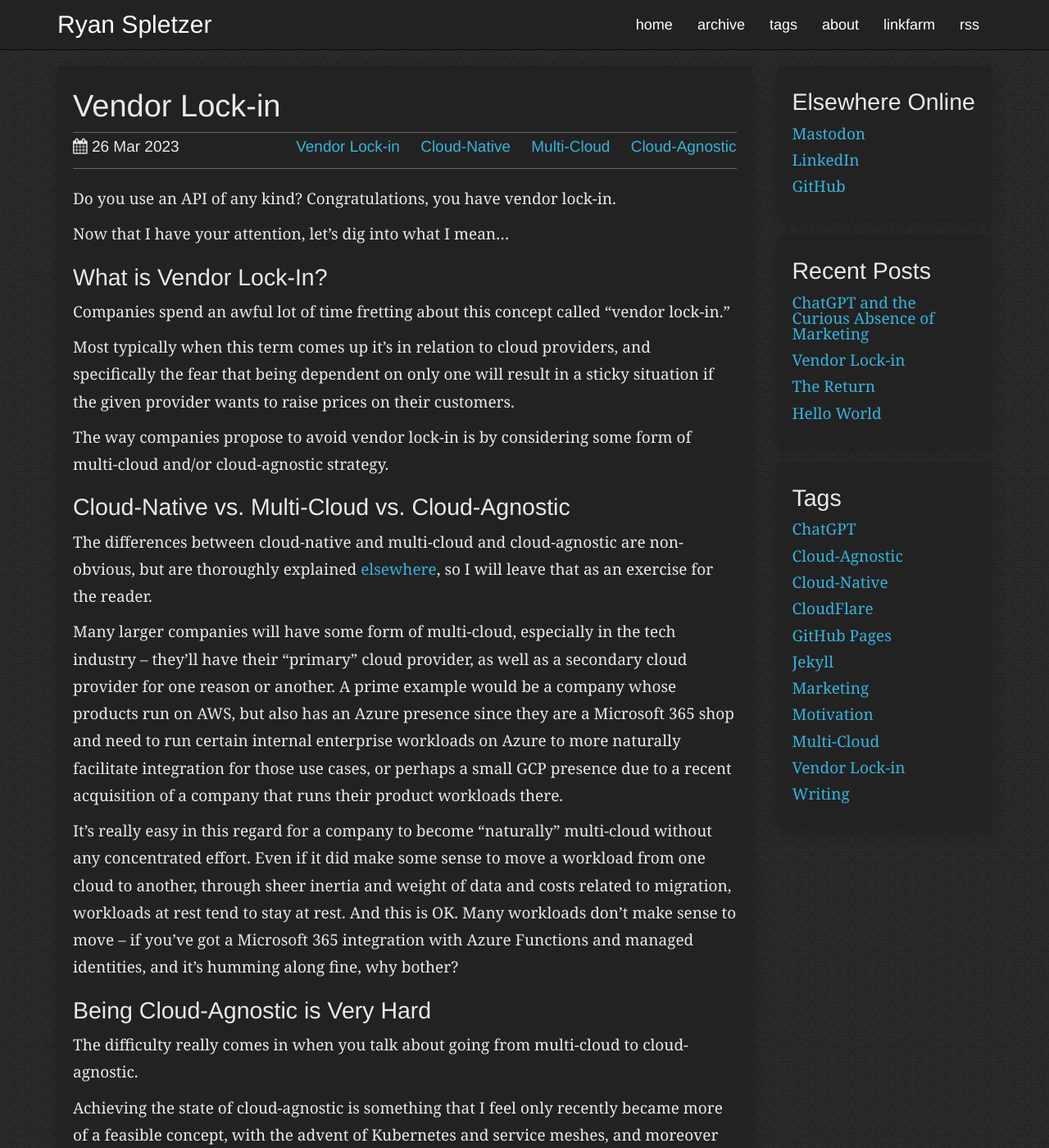
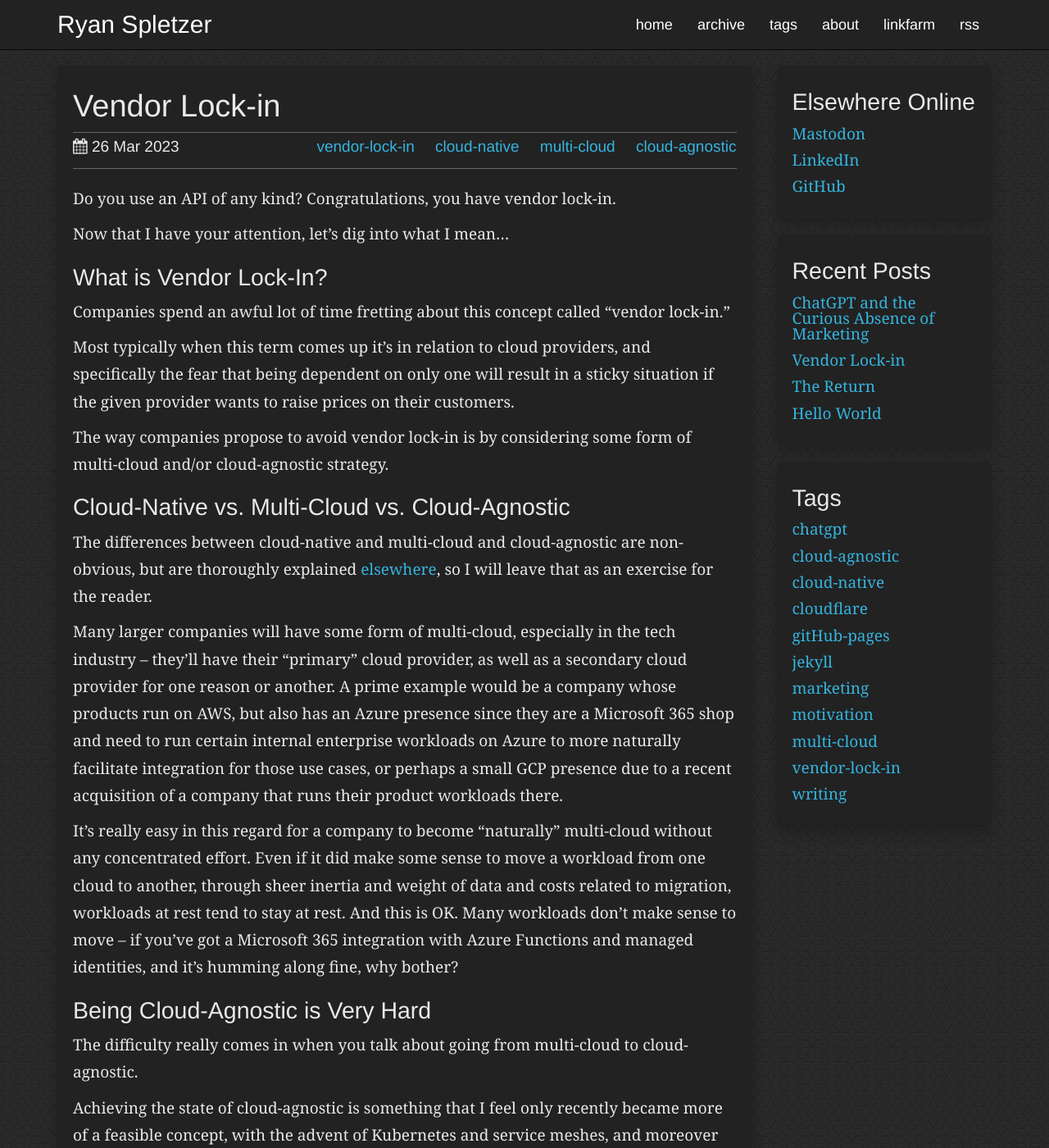
Before and after one commit to ryanspletzer/ryanspletzer.github.io, a Jekyll site: the page built from _posts/2023-03-26-vendor-lock-in.md, in a window 1280 px wide and 1400 px high. Shown: the whole window at 82% size. Built offline with Jekyll 4.4.1, drawn with Linux system fonts in a browser that asks for light colours.

```diff
--- a/_posts/2023-03-26-vendor-lock-in.md
+++ b/_posts/2023-03-26-vendor-lock-in.md
@@ -4,10 +4,10 @@ title: Vendor Lock-in
 date: 2023-03-26 00:00:00
 description: Do you use an API of any kind? Congratulations, you have vendor lock-in.
 tags:
- - Vendor Lock-in
- - Cloud-Native
- - Multi-Cloud
- - Cloud-Agnostic
+ - vendor-lock-in
+ - cloud-native
+ - multi-cloud
+ - cloud-agnostic
 ---
 
 Do you use an API of any kind? Congratulations, you have vendor lock-in.
```
Also changed, not shown: _posts/2017-02-19-hello-world.md (+3 -3 lines), _posts/2023-03-26-the-return.md (+2 -2 lines), _posts/2023-03-28-chat-gpt-marketing-bs.md (+2 -2 lines).
